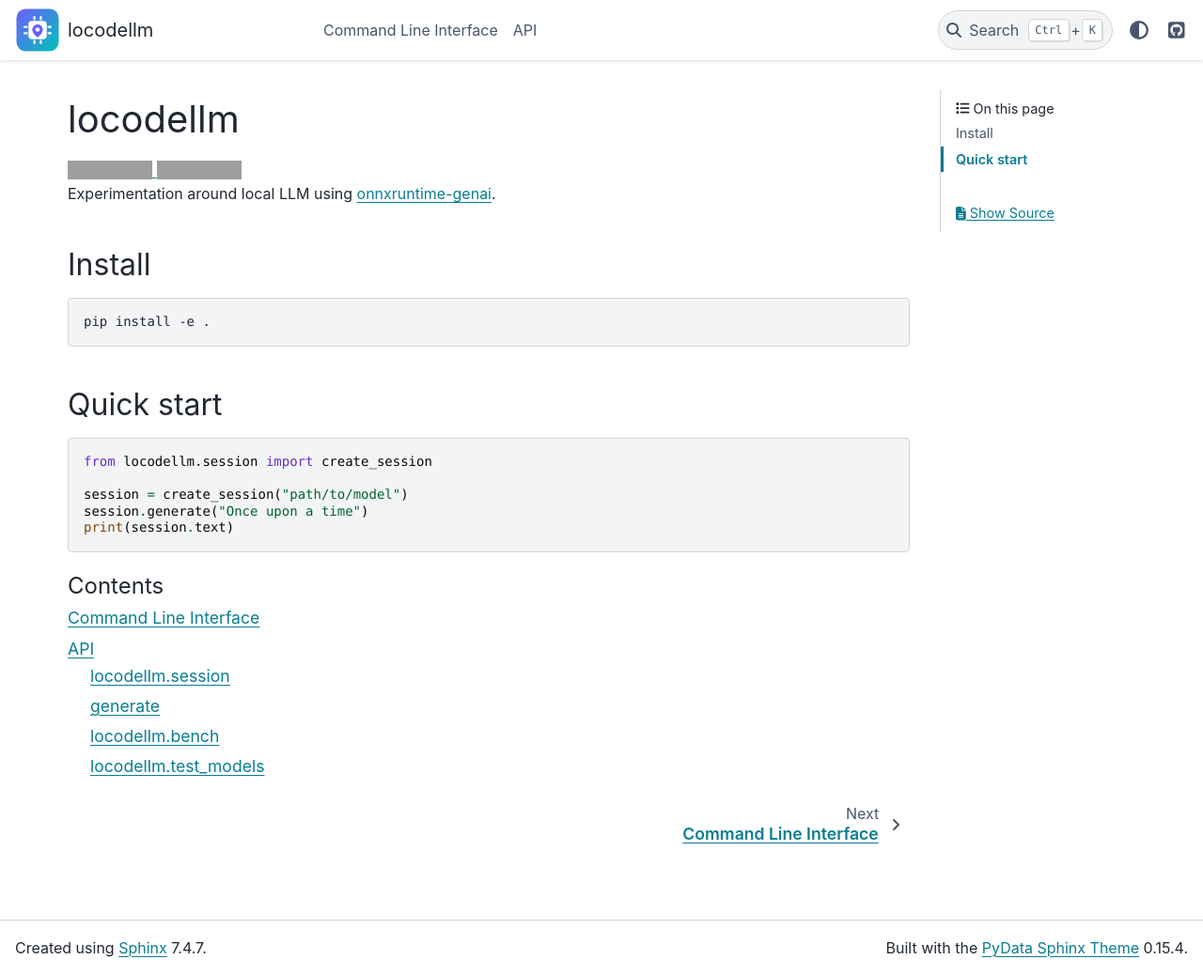
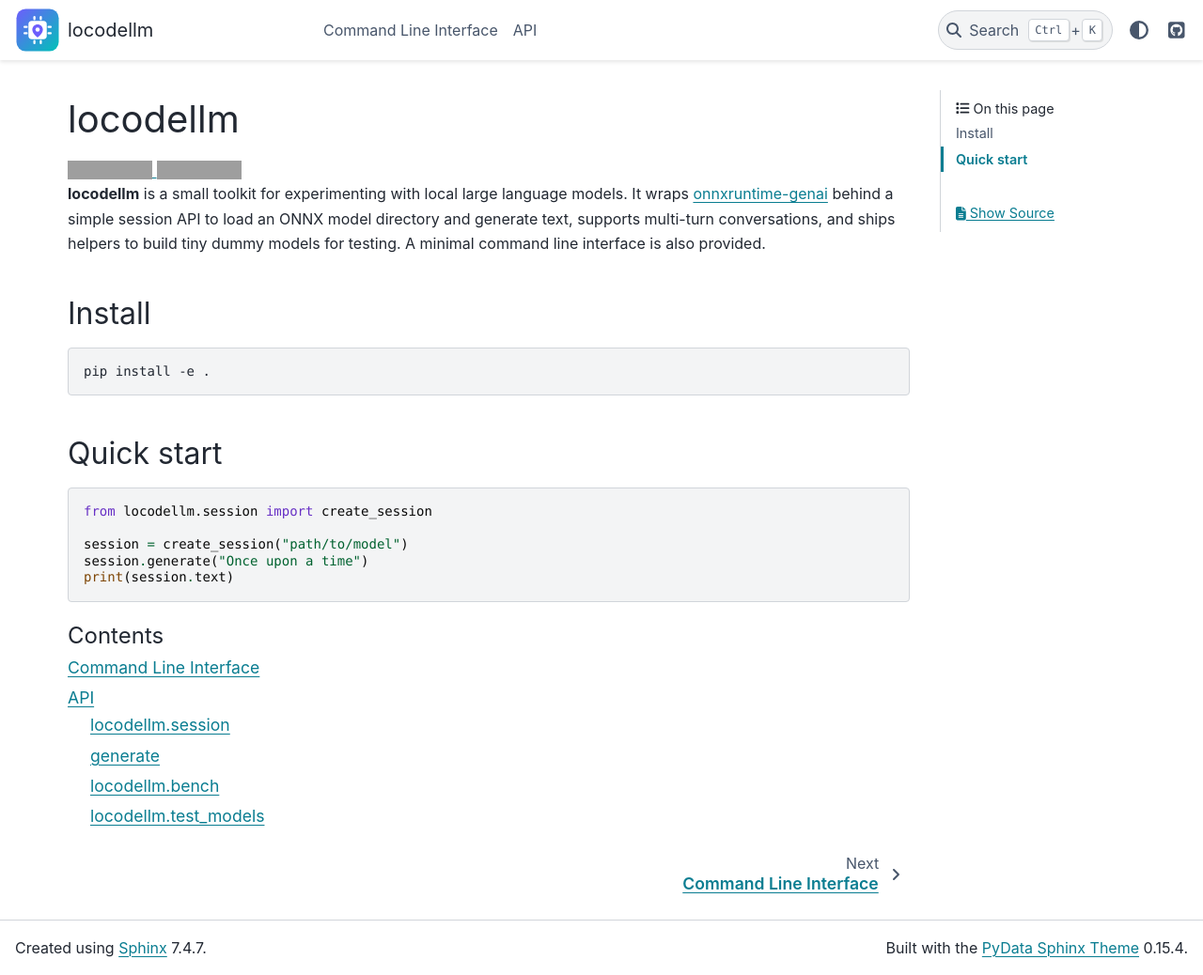
Before and after one commit to xadupre/locodellm, a Sphinx documentation site: the page built from docs/index.rst, in a window 1280 px wide and 1038 px high. Shown: the whole window at 94% size. Built offline with Sphinx 7.4.7 and the PyData theme 0.15.4, drawn with Linux system fonts in a browser that asks for light colours; pages that are not in the unit, such as notebooks, are missing from menus; grey boxes are pictures that could not be loaded.

Commit message:
Add project summary to README and docs index (#20)
* Initial plan

* docs: add a few-line project summary to README and index.rst

---------

Co-authored-by: copilot-swe-agent[bot] <198982749+Copilot@users.noreply.github.com>

```diff
--- a/docs/index.rst
+++ b/docs/index.rst
@@ -9,8 +9,12 @@ locodellm
     :target: https://codecov.io/gh/xadupre/locodellm
     :alt: Coverage
 
-Experimentation around local LLM using
-`onnxruntime-genai <https://github.com/microsoft/onnxruntime-genai>`_.
+**locodellm** is a small toolkit for experimenting with local large
+language models. It wraps
+`onnxruntime-genai <https://github.com/microsoft/onnxruntime-genai>`_ behind a
+simple session API to load an ONNX model directory and generate text,
+supports multi-turn conversations, and ships helpers to build tiny dummy
+models for testing. A minimal command line interface is also provided.
 
 Install
 -------
```
Also changed, not shown: README.md (+6 -1 lines).
